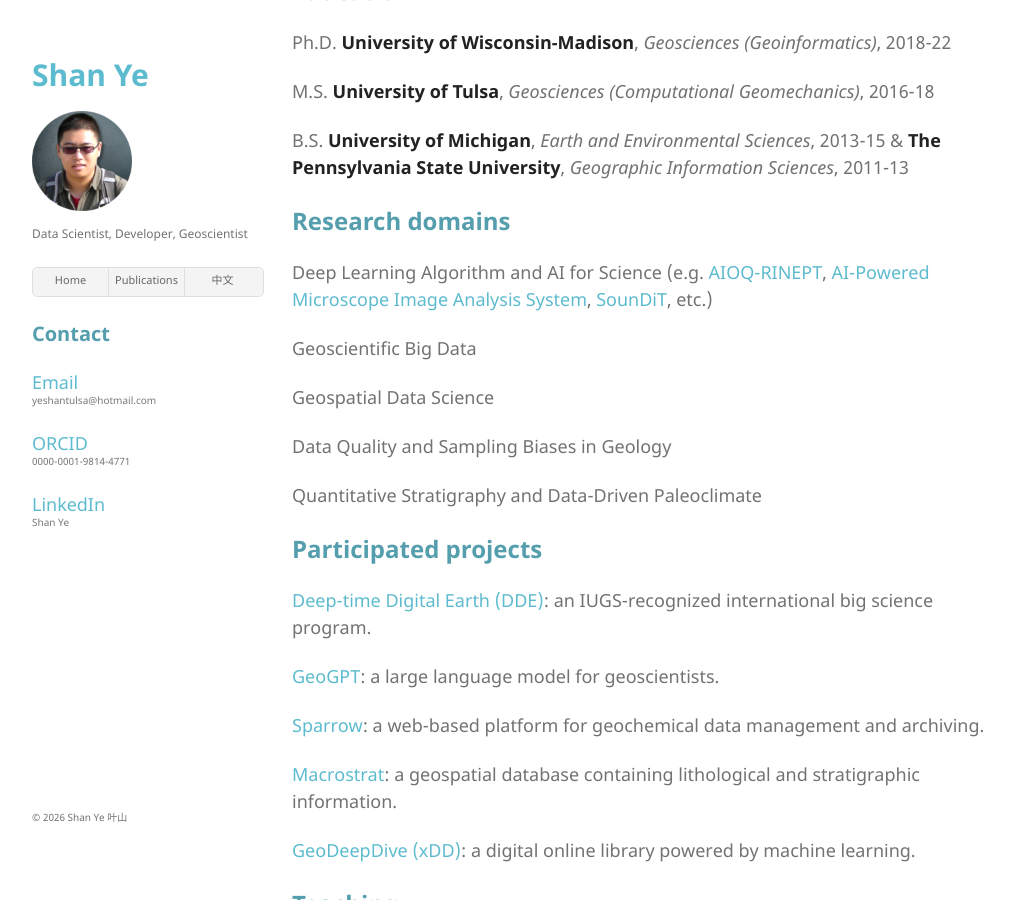
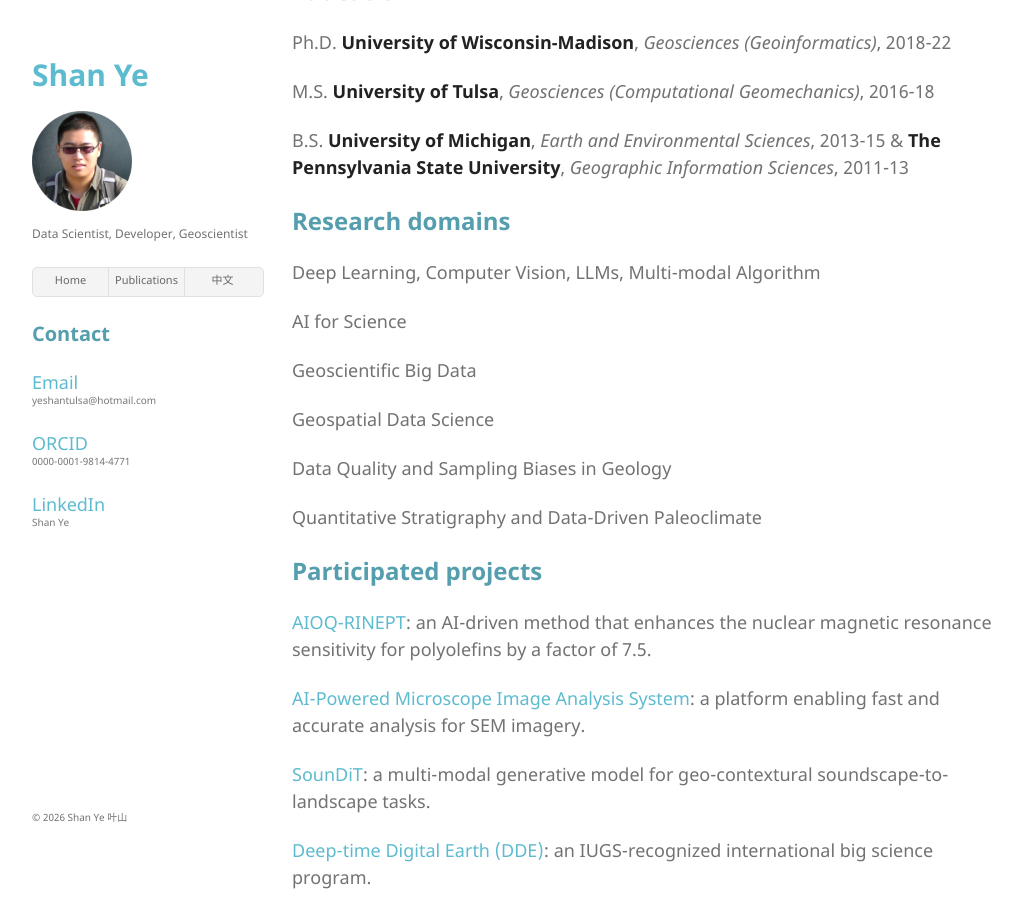
Before and after one commit to yeshan-geo/yeshan-geo.github.io, a Jekyll site: the page built from index.md, in a window 1280 px wide and 900 px high, scrolled down 639 px. Shown: the whole window, without its empty margins (128-1150 px from the left). Built offline with Jekyll 4.4.1, drawn with Linux system fonts in a browser that asks for light colours; our own code applies the rules of GitHub Pages for plain Markdown files.

Commit message:
Update index.md

```diff
--- a/index.md
+++ b/index.md
@@ -17,7 +17,9 @@
 
 #### Research domains
 
-Deep Learning Algorithm and AI for Science (e.g. [AIOQ-RINEPT](https://pubmed.ncbi.nlm.nih.gov/41048790/), [AI-Powered Microscope Image Analysis System](https://sem.ceic.com/), [SounDiT](https://gisense.github.io/SounDiT-Page/), etc.)
+Deep Learning, Computer Vision, LLMs, Multi-modal Algorithm
+
+AI for Science
 
 Geoscientific Big Data
 
@@ -28,6 +30,12 @@
 Quantitative Stratigraphy and Data-Driven Paleoclimate
 
 #### Participated projects
+
+[AIOQ-RINEPT](https://pubmed.ncbi.nlm.nih.gov/41048790/): an AI-driven method that enhances the nuclear magnetic resonance sensitivity for polyolefins by a factor of 7.5.
+
+[AI-Powered Microscope Image Analysis System](https://sem.ceic.com/): a platform enabling fast and accurate analysis for SEM imagery.
+
+[SounDiT](https://gisense.github.io/SounDiT-Page/): a multi-modal generative model for geo-contextural soundscape-to-landscape tasks.
 
 [Deep-time Digital Earth (DDE)](https://deep-time.org/): an IUGS-recognized international big science program.
 
```
